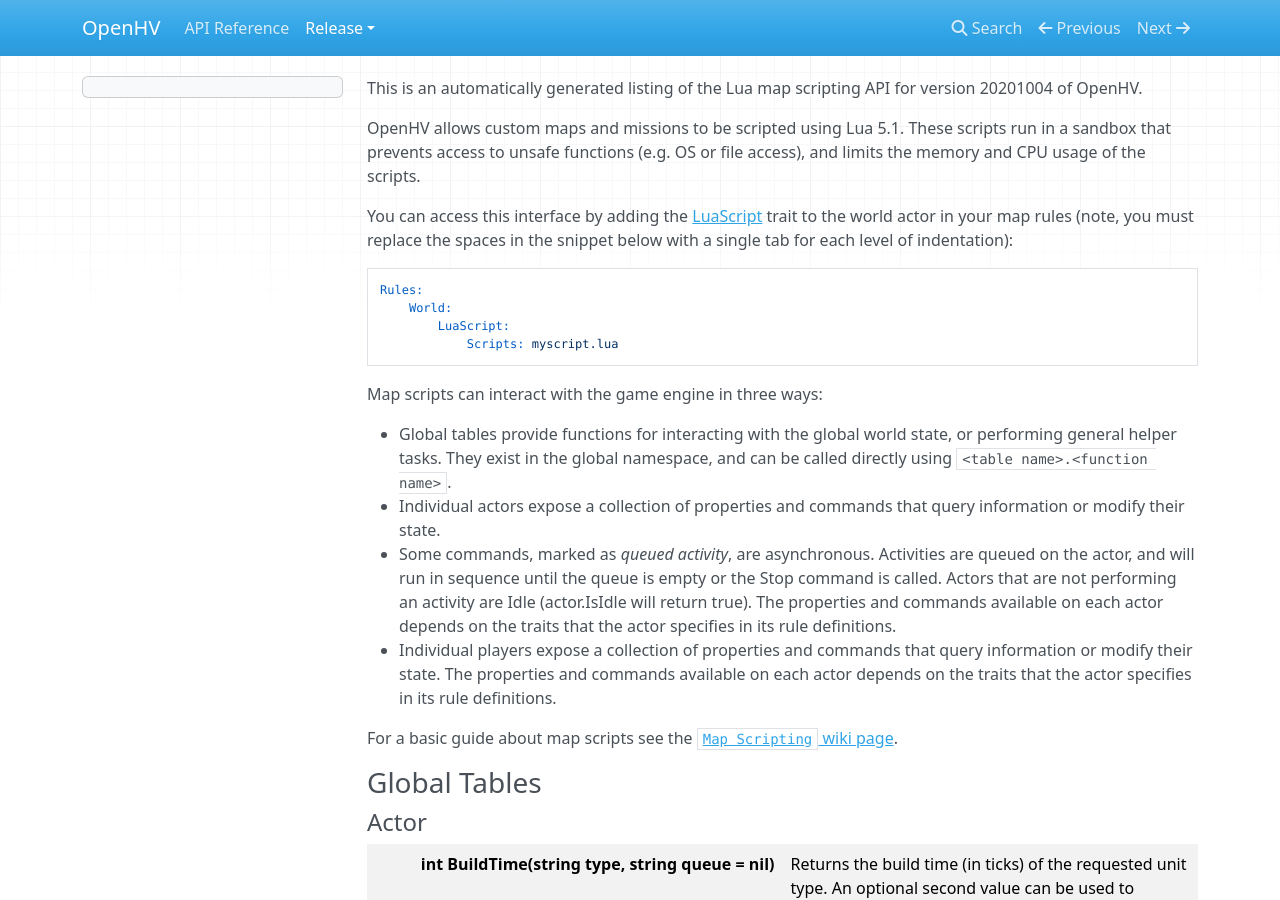
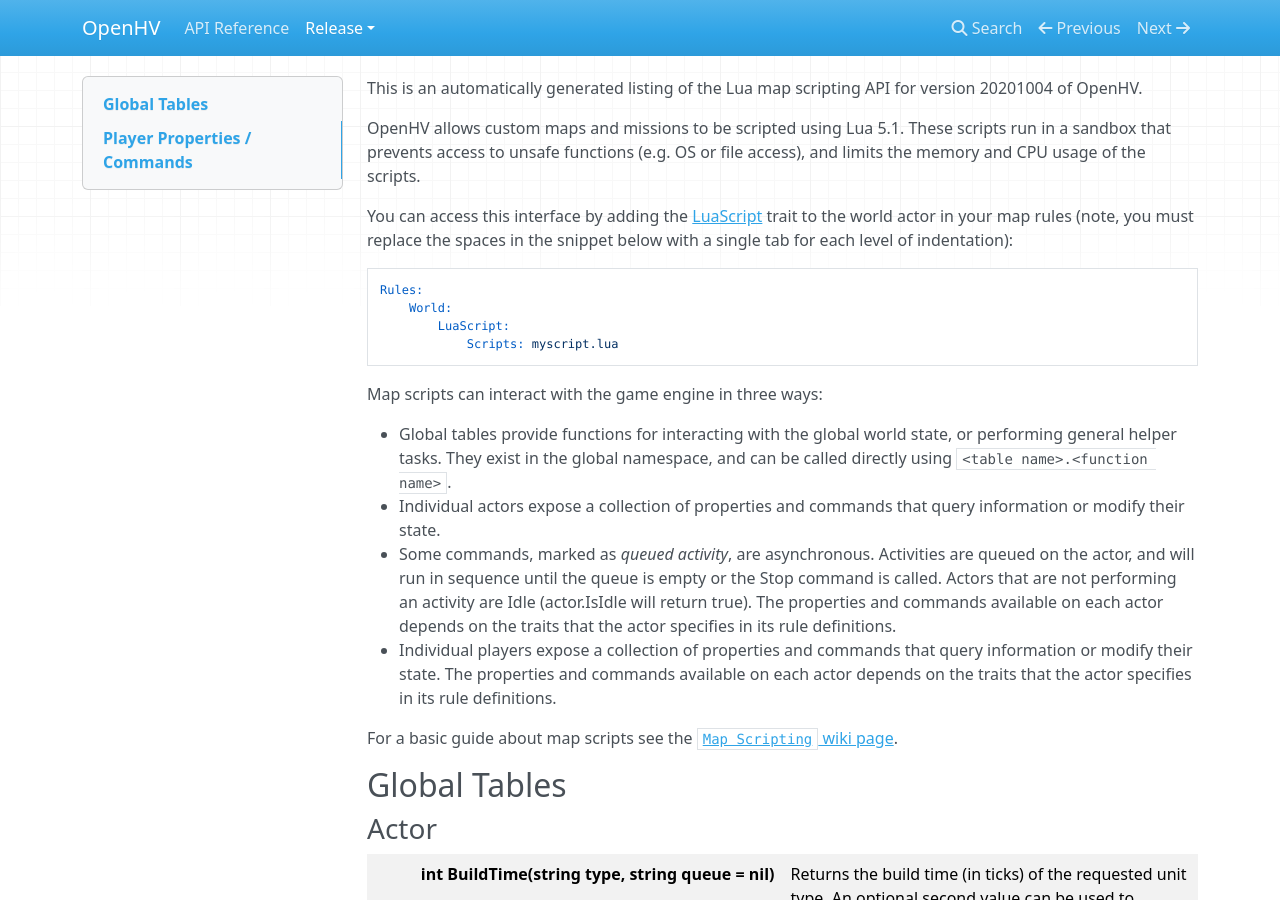
Before and after one commit to OpenHV/docs, an MkDocs documentation site: the page built from api/release/lua.md, in a window 1280 px wide and 900 px high. Built offline with MkDocs 1.6.1, drawn with Linux system fonts in a browser that asks for light colours; nearby versions of some CDN libraries.

Commit message:
Reduce the indention levels for table of content generation.

```diff
--- a/api/release/lua.md
+++ b/api/release/lua.md
@@ -23,8 +23,8 @@ The properties and commands available on each actor depends on the traits that t
 
 For a basic guide about map scripts see the [`Map Scripting` wiki page](https://github.com/OpenRA/OpenRA/wiki/Map-scripting).
 
-### Global Tables
-#### Actor
+## Global Tables
+### Actor
 <table>
 <tr><td align="right" width="50%"><strong>int BuildTime(string type, string queue = nil)</strong></td><td>Returns the build time (in ticks) of the requested unit type.
 An optional second value can be used to exactly specify the producing queue type.</td></tr>
@@ -32,7 +32,7 @@ An optional second value can be used to exactly specify the producing queue type
 <tr><td align="right" width="50%"><strong>Actor Create(string type, bool addToWorld, LuaTable initTable)</strong></td><td>Create a new actor. initTable specifies a list of key-value pairs that defines the initial parameters for the actor's traits.</td></tr>
 <tr><td align="right" width="50%"><strong>int CruiseAltitude(string type)</strong></td><td>Returns the cruise altitude of the requested unit type (zero if it is ground-based).</td></tr>
 </table>
-#### Angle
+### Angle
 <table>
 <tr><td align="right" width="50%"><strong>WAngle East { get; }</strong></td><td></td></tr>
 <tr><td align="right" width="50%"><strong>WAngle New(int a)</strong></td><td>Create an arbitrary angle.</td></tr>
@@ -44,15 +44,15 @@ An optional second value can be used to exactly specify the producing queue type
 <tr><td align="right" width="50%"><strong>WAngle SouthWest { get; }</strong></td><td></td></tr>
 <tr><td align="right" width="50%"><strong>WAngle West { get; }</strong></td><td></td></tr>
 </table>
-#### Beacon
+### Beacon
 <table>
 <tr><td align="right" width="50%"><strong>void New(Player owner, WPos position, int duration = 750, bool showRadarPings = True)</strong></td><td>Creates a new beacon that stays for the specified time at the specified WPos. Does not remove player set beacons, nor gets removed by placing them. Requires the 'PlaceBeacon' trait on the player actor.</td></tr>
 </table>
-#### Camera
+### Camera
 <table>
 <tr><td align="right" width="50%"><strong>WPos Position { get; set; }</strong></td><td>The center of the visible viewport.</td></tr>
 </table>
-#### HSLColor
+### HSLColor
 <table>
 <tr><td align="right" width="50%"><strong>Color Aqua { get; }</strong></td><td></td></tr>
 <tr><td align="right" width="50%"><strong>Color Black { get; }</strong></td><td></td></tr>
@@ -94,17 +94,17 @@ An optional second value can be used to exactly specify the producing queue type
 <tr><td align="right" width="50%"><strong>Color White { get; }</strong></td><td></td></tr>
 <tr><td align="right" width="50%"><strong>Color Yellow { get; }</strong></td><td></td></tr>
 </table>
-#### CPos
+### CPos
 <table>
 <tr><td align="right" width="50%"><strong>CPos New(int x, int y)</strong></td><td>Create a new CPos with the specified coordinates.</td></tr>
 <tr><td align="right" width="50%"><strong>CPos Zero { get; }</strong></td><td>The cell coordinate origin.</td></tr>
 </table>
-#### CVec
+### CVec
 <table>
 <tr><td align="right" width="50%"><strong>CVec New(int x, int y)</strong></td><td>Create a new CVec with the specified coordinates.</td></tr>
 <tr><td align="right" width="50%"><strong>CVec Zero { get; }</strong></td><td>The cell zero-vector.</td></tr>
 </table>
-#### DateTime
+### DateTime
 <table>
 <tr><td align="right" width="50%"><strong>int GameTime { get; }</strong></td><td>Get the current game time (in ticks).</td></tr>
 <tr><td align="right" width="50%"><strong>bool IsHalloween { get; }</strong></td><td>True on the 31st of October.</td></tr>
@@ -113,7 +113,7 @@ An optional second value can be used to exactly specify the producing queue type
 <tr><td align="right" width="50%"><strong>int TimeLimit { get; set; }</strong></td><td>Return or set the time limit (in ticks). When setting, the time limit will count from now. Setting the time limit to 0 will disable it.</td></tr>
 <tr><td align="right" width="50%"><strong>string TimeLimitNotification { get; set; }</strong></td><td>The notification string used for custom time limit warnings. See the TimeLimitManager trait documentation for details.</td></tr>
 </table>
-#### Facing
+### Facing
 <table>
 <tr><td align="right" width="50%"><strong>int East { get; }</strong></td><td></td></tr>
 <tr><td align="right" width="50%"><strong>int North { get; }</strong></td><td></td></tr>
@@ -124,7 +124,7 @@ An optional second value can be used to exactly specify the producing queue type
 <tr><td align="right" width="50%"><strong>int SouthWest { get; }</strong></td><td></td></tr>
 <tr><td align="right" width="50%"><strong>int West { get; }</strong></td><td></td></tr>
 </table>
-#### Lighting
+### Lighting
 <table>
 <tr><td align="right" width="50%"><strong>Double Ambient { get; set; }</strong></td><td></td></tr>
 <tr><td align="right" width="50%"><strong>Double Blue { get; set; }</strong></td><td></td></tr>
@@ -132,7 +132,7 @@ An optional second value can be used to exactly specify the producing queue type
 <tr><td align="right" width="50%"><strong>Double Green { get; set; }</strong></td><td></td></tr>
 <tr><td align="right" width="50%"><strong>Double Red { get; set; }</strong></td><td></td></tr>
 </table>
-#### Map
+### Map
 <table>
 <tr><td align="right" width="50%"><strong>Actor[] ActorsInBox(WPos topLeft, WPos bottomRight, LuaFunction filter = nil)</strong></td><td>Returns a table of all actors within the requested rectangle, filtered using the specified function.</td></tr>
 <tr><td align="right" width="50%"><strong>Actor[] ActorsInCircle(WPos location, WDist radius, LuaFunction filter = nil)</strong></td><td>Returns a table of all actors within the requested region, filtered using the specified function.</td></tr>
@@ -153,7 +153,7 @@ matching the filter function called as function(CPos cell).</td></tr>
 <tr><td align="right" width="50%"><strong>string TerrainType(CPos cell)</strong></td><td>Returns the type of the terrain at the target cell.</td></tr>
 <tr><td align="right" width="50%"><strong>WPos TopLeft { get; }</strong></td><td>Returns the location of the top-left corner of the map (assuming zero terrain height).</td></tr>
 </table>
-#### Media
+### Media
 <table>
 <tr><td align="right" width="50%"><strong>void Debug(string text)</strong></td><td>Displays a debug message to the player, if "Show Map Debug Messages" is checked in the settings.</td></tr>
 <tr><td align="right" width="50%"><strong>void DisplayMessage(string text, string prefix = Mission, Nullable`1 color = nil)</strong></td><td>Display a text message to the player.</td></tr>
@@ -168,21 +168,21 @@ matching the filter function called as function(CPos cell).</td></tr>
 <tr><td align="right" width="50%"><strong>void SetBackgroundMusic(string track = nil)</strong></td><td>Play track defined in music.yaml or map.yaml as background music. If music is already playing use Media.StopMusic() to stop it and the background music will start automatically. Keep the track empty to disable background music.</td></tr>
 <tr><td align="right" width="50%"><strong>void StopMusic()</strong></td><td>Stop the current song.</td></tr>
 </table>
-#### Player
+### Player
 <table>
 <tr><td align="right" width="50%"><strong>Player GetPlayer(string name)</strong></td><td>Returns the player with the specified internal name, or nil if a match is not found.</td></tr>
 <tr><td align="right" width="50%"><strong>Player[] GetPlayers(LuaFunction filter)</strong></td><td>Returns a table of players filtered by the specified function.</td></tr>
 </table>
-#### Radar
+### Radar
 <table>
 <tr><td align="right" width="50%"><strong>void Ping(Player player, WPos position, Color color, int duration = 750)</strong></td><td>Creates a new radar ping that stays for the specified time at the specified WPos.</td></tr>
 </table>
-#### Reinforcements
+### Reinforcements
 <table>
 <tr><td align="right" width="50%"><strong>Actor[] Reinforce(Player owner, String[] actorTypes, CPos[] entryPath, int interval = 25, LuaFunction actionFunc = nil)</strong></td><td>Send reinforcements consisting of multiple units. Supports ground-based, naval and air units. The first member of the entryPath array will be the units' spawnpoint, while the last one will be their destination. If actionFunc is given, it will be executed once a unit has reached its destination. actionFunc will be called as actionFunc(Actor actor). Returns a table containing the deployed units.</td></tr>
 <tr><td align="right" width="50%"><strong>LuaTable ReinforceWithTransport(Player owner, string actorType, String[] cargoTypes, CPos[] entryPath, CPos[] exitPath = nil, LuaFunction actionFunc = nil, LuaFunction exitFunc = nil, int dropRange = 3)</strong></td><td>Send reinforcements in a transport. A transport can be a ground unit (APC etc.), ships and aircraft. The first member of the entryPath array will be the spawnpoint for the transport, while the last one will be its destination. The last member of the exitPath array is be the place where the transport will be removed from the game. When the transport has reached the destination, it will unload its cargo unless a custom actionFunc has been supplied. Afterwards, the transport will follow the exitPath and leave the map, unless a custom exitFunc has been supplied. actionFunc will be called as actionFunc(Actor transport, Actor[] cargo). exitFunc will be called as exitFunc(Actor transport). dropRange determines how many cells away the transport will try to land if the actual destination is blocked (if the transport is an aircraft). Returns a table in which the first value is the transport, and the second a table containing the deployed units.</td></tr>
 </table>
-#### Trigger
+### Trigger
 <table>
 <tr><td align="right" width="50%"><strong>void AfterDelay(int delay, LuaFunction func)</strong></td><td>Call a function after a specified delay. The callback function will be called as func().</td></tr>
 <tr><td align="right" width="50%"><strong>void Clear(Actor a, string triggerName)</strong></td><td>Removes the specified trigger from this actor. Note that the removal will only take effect at the end of a tick, so you must not add new triggers at the same time that you are calling this function.</td></tr>
@@ -219,11 +219,11 @@ matching the filter function called as function(CPos cell).</td></tr>
 <tr><td align="right" width="50%"><strong>void RemoveFootprintTrigger(int id)</strong></td><td>Removes a previously created footprint trigger.</td></tr>
 <tr><td align="right" width="50%"><strong>void RemoveProximityTrigger(int id)</strong></td><td>Removes a previously created proximity trigger.</td></tr>
 </table>
-#### UserInterface
+### UserInterface
 <table>
 <tr><td align="right" width="50%"><strong>void SetMissionText(string text, Nullable`1 color = nil)</strong></td><td>Displays a text message at the top center of the screen.</td></tr>
 </table>
-#### Utils
+### Utils
 <table>
 <tr><td align="right" width="50%"><strong>bool All(LuaValue[] collection, LuaFunction func)</strong></td><td>Returns true if func returns true for all elements in a collection.</td></tr>
 <tr><td align="right" width="50%"><strong>bool Any(LuaValue[] collection, LuaFunction func)</strong></td><td>Returns true if func returns true for any element in a collection.</td></tr>
@@ -237,23 +237,23 @@ matching the filter function called as function(CPos cell).</td></tr>
 <tr><td align="right" width="50%"><strong>LuaValue[] Take(int n, LuaValue[] source)</strong></td><td>Returns the first n values from a collection.</td></tr>
 <tr><td align="right" width="50%"><strong>LuaTable Where(LuaValue[] collection, LuaFunction func)</strong></td><td>Returns the original collection filtered with the func.</td></tr>
 </table>
-#### WDist
+### WDist
 <table>
 <tr><td align="right" width="50%"><strong>WDist FromCells(int numCells)</strong></td><td>Create a new WDist by cell distance.</td></tr>
 <tr><td align="right" width="50%"><strong>WDist New(int r)</strong></td><td>Create a new WDist.</td></tr>
 </table>
-#### WPos
+### WPos
 <table>
 <tr><td align="right" width="50%"><strong>WPos New(int x, int y, int z)</strong></td><td>Create a new WPos with the specified coordinates.</td></tr>
 <tr><td align="right" width="50%"><strong>WPos Zero { get; }</strong></td><td>The world coordinate origin.</td></tr>
 </table>
-#### WVec
+### WVec
 <table>
 <tr><td align="right" width="50%"><strong>WVec New(int x, int y, int z)</strong></td><td>Create a new WVec with the specified coordinates.</td></tr>
 <tr><td align="right" width="50%"><strong>WVec Zero { get; }</strong></td><td>The world zero-vector.</td></tr>
 </table>
 ### Actor Properties / Commands
-#### Ability
+### Ability
 <table>
 <tr><td width="50%" align="right"><strong>void Capture(Actor target)</strong>
 </td><td>
@@ -276,7 +276,7 @@ Deliver experience to the target actor.
 <b>Requires Traits:</b> DeliversExperience, IMove
 </td></tr>
 </table>
-#### AmmoPool
+### AmmoPool
 <table>
 <tr><td width="50%" align="right"><strong>int AmmoCount(string poolName = primary)</strong>
 </td><td>
@@ -298,7 +298,7 @@ Adds the specified amount of ammo to the specified ammopool.
 <b>Requires Trait:</b> AmmoPool
 </td></tr>
 </table>
-#### Cloak
+### Cloak
 <table>
 <tr><td width="50%" align="right"><strong>bool IsCloaked { get; }</strong>
 </td><td>
@@ -307,7 +307,7 @@ Returns true if the actor is cloaked.
 <b>Requires Trait:</b> Cloak
 </td></tr>
 </table>
-#### Combat
+### Combat
 <table>
 <tr><td width="50%" align="right"><strong>void Attack(Actor targetActor, bool allowMove = True, bool forceAttack = False)</strong>
 </td><td>
@@ -364,7 +364,7 @@ Patrol along a set of given waypoints until a condition becomes true. The actor
 <b>Requires Traits:</b> IMove, AttackBase
 </td></tr>
 </table>
-#### Experience
+### Experience
 <table>
 <tr><td width="50%" align="right"><strong>bool CanGainLevel { get; }</strong>
 </td><td>
@@ -403,7 +403,7 @@ The actor's maximum possible level.
 <b>Requires Trait:</b> GainsExperience
 </td></tr>
 </table>
-#### General
+### General
 <table>
 <tr><td width="50%" align="right"><strong>bool AcceptsCondition(string condition)</strong>
 </td><td>
@@ -562,7 +562,7 @@ The type of the actor (e.g. "e1").
 Wait for a specified number of game ticks (25 ticks = 1 second).
 </td></tr>
 </table>
-#### Movement
+### Movement
 <table>
 <tr><td width="50%" align="right"><strong>void EnterTransport(Actor transport)</strong>
 <br /><em>Queued Activity</em>
@@ -648,7 +648,7 @@ Moves within the cell grid, ignoring lane biases.
 <b>Requires Trait:</b> Mobile
 </td></tr>
 </table>
-#### Power
+### Power
 <table>
 <tr><td width="50%" align="right"><strong>int Power { get; }</strong>
 </td><td>
@@ -657,7 +657,7 @@ Returns the power drained/provided by this actor.
 <b>Requires Trait:</b> Power
 </td></tr>
 </table>
-#### Production
+### Production
 <table>
 <tr><td width="50%" align="right"><strong>bool Build(String[] actorTypes, LuaFunction actionFunc = nil)</strong>
 </td><td>
@@ -693,7 +693,7 @@ Query or set a factory's rally point.
 <b>Requires Trait:</b> RallyPoint
 </td></tr>
 </table>
-#### Support Powers
+### Support Powers
 <table>
 <tr><td width="50%" align="right"><strong>void ActivateNukePower(CPos target)</strong>
 </td><td>
@@ -732,7 +732,7 @@ Activate the actor's Paratroopers Power. Returns the aircraft that will drop the
 <b>Requires Trait:</b> ParatroopersPower
 </td></tr>
 </table>
-#### Transports
+### Transports
 <table>
 <tr><td width="50%" align="right"><strong>bool HasPassengers { get; }</strong>
 </td><td>
@@ -779,7 +779,7 @@ Command transport to unload passengers.
 <b>Requires Trait:</b> Cargo
 </td></tr>
 </table>
-### Player Properties / Commands
+## Player Properties / Commands
 <table align="center" width="1024"><tr><th colspan="2" width="1024">Diplomacy</th></tr>
 <tr><td width="50%" align="right"><strong>bool IsAlliedWith(Player targetPlayer)</strong>
 </td><td>
```
